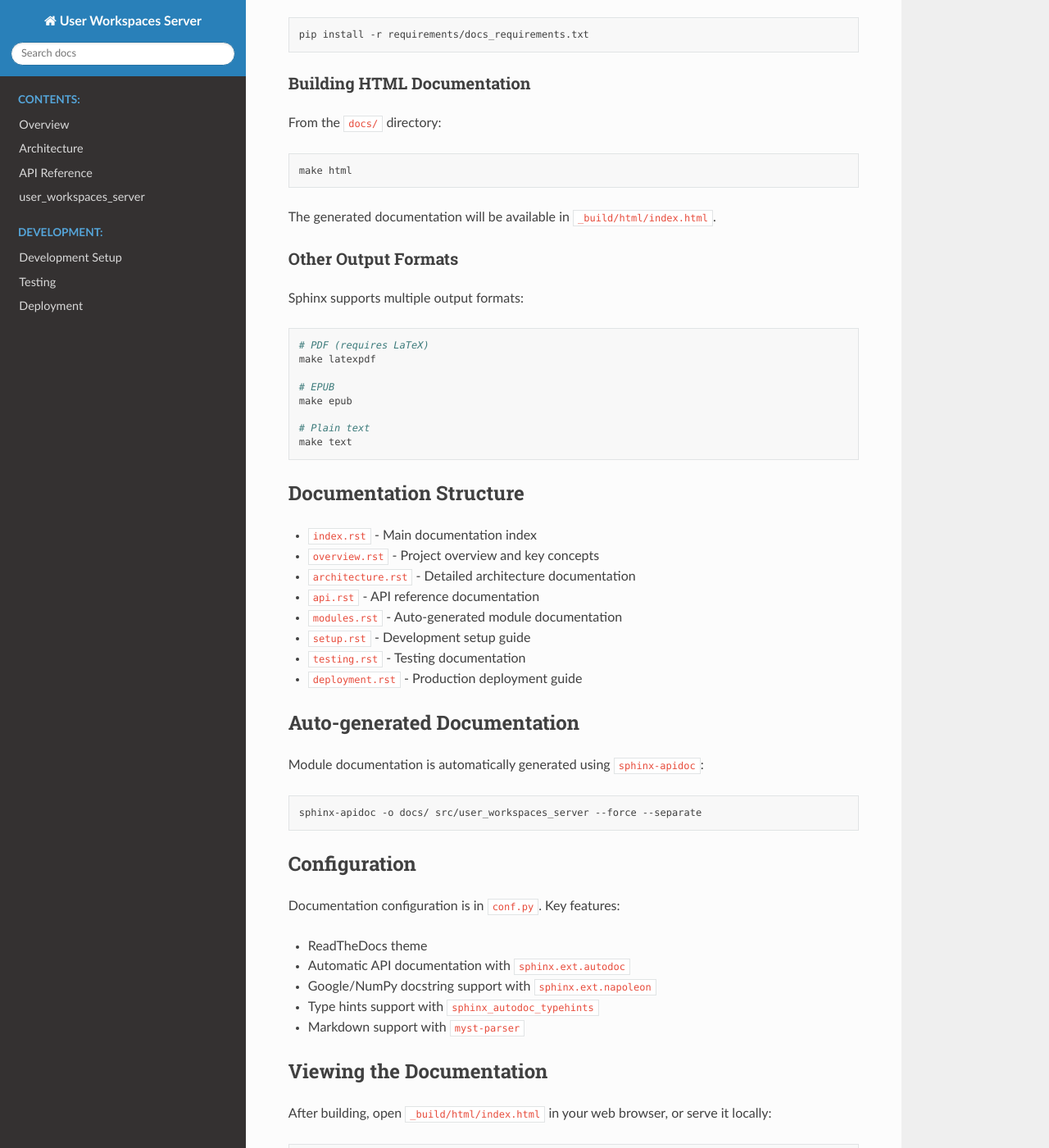
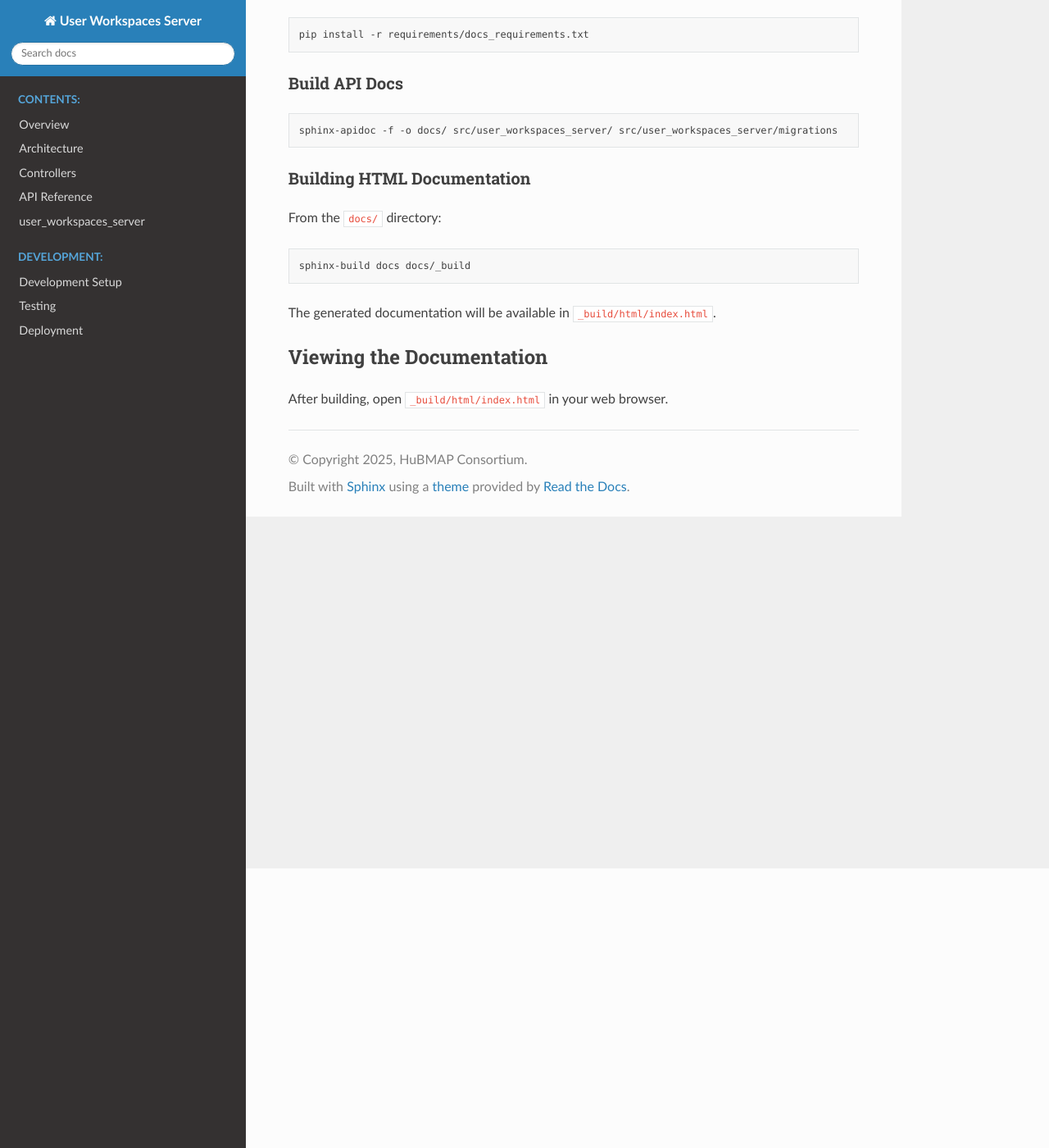
Before and after one commit to hubmapconsortium/user_workspaces_server, a Sphinx documentation site: the page built from docs/README.md, in a window 1280 px wide and 1400 px high, scrolled down 341 px. Shown: the whole window at 82% size. Built offline with Sphinx 7.4.7 and the Read the Docs theme 3.1.0, drawn with Linux system fonts in a browser that asks for light colours; formulas are drawn with MathJax 3; some of the changed text lies outside the part shown.

Commit message:
General: Separate controller details from architecture

````diff
--- a/docs/README.md
+++ b/docs/README.md
@@ -12,65 +12,21 @@
 pip install -r requirements/docs_requirements.txt
 ```
 
+### Build API Docs
+```bash
+sphinx-apidoc -f -o docs/ src/user_workspaces_server/ src/user_workspaces_server/migrations
+```
+
 ### Building HTML Documentation
 
 From the `docs/` directory:
 
 ```bash
-make html
+sphinx-build docs docs/_build
 ```
 
 The generated documentation will be available in `_build/html/index.html`.
 
-### Other Output Formats
-
-Sphinx supports multiple output formats:
-
-```bash
-# PDF (requires LaTeX)
-make latexpdf
-
-# EPUB
-make epub
-
-# Plain text
-make text
-```
-
-## Documentation Structure
-
-- `index.rst` - Main documentation index
-- `overview.rst` - Project overview and key concepts
-- `architecture.rst` - Detailed architecture documentation
-- `api.rst` - API reference documentation
-- `modules.rst` - Auto-generated module documentation
-- `setup.rst` - Development setup guide
-- `testing.rst` - Testing documentation
-- `deployment.rst` - Production deployment guide
-
-## Auto-generated Documentation
-
-Module documentation is automatically generated using `sphinx-apidoc`:
-
-```bash
-sphinx-apidoc -o docs/ src/user_workspaces_server --force --separate
-```
-
-## Configuration
-
-Documentation configuration is in `conf.py`. Key features:
-
-- ReadTheDocs theme
-- Automatic API documentation with `sphinx.ext.autodoc`
-- Google/NumPy docstring support with `sphinx.ext.napoleon`
-- Type hints support with `sphinx_autodoc_typehints`
-- Markdown support with `myst-parser`
-
 ## Viewing the Documentation
 
-After building, open `_build/html/index.html` in your web browser, or serve it locally:
-
-```bash
-# Serve on http://localhost:8000
-python -m http.server 8000 -d _build/html
-```
+After building, open `_build/html/index.html` in your web browser.
--- a/docs/index.rst
+++ b/docs/index.rst
@@ -14,6 +14,7 @@
 
    overview
    architecture
+   controllers
    api
    modules
 
````
Also changed, not shown: docs/architecture.rst (+29 -148 lines), docs/controllers.rst (added, +118 -0 lines), docs/overview.rst (+1 -11 lines).
